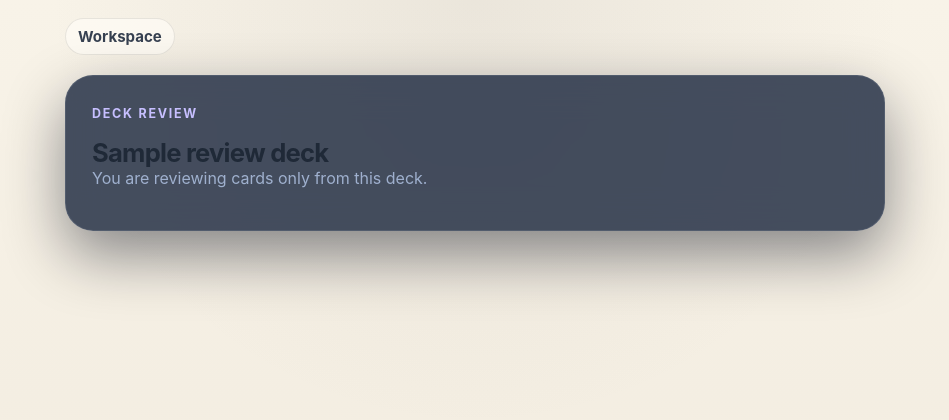
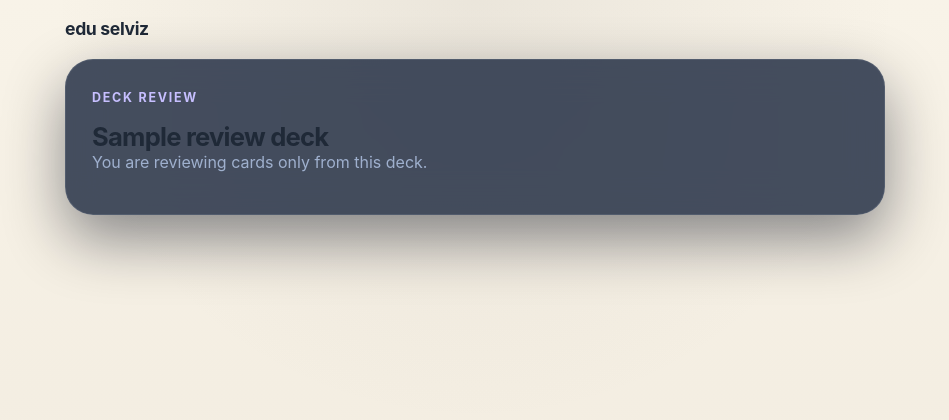
Before and after one commit to skvsree/edu_viz, a FastAPI app: template app/templates/review/page.html in a window 1280 px wide. Shown: the top 420 px of the page, without its empty margins (165-1114 px from the left). Run offline with FastAPI, Linux system fonts and the light colour scheme; the template is opened without the code that fills it: most values are stand-ins (such as "Sample title", 1, 10 or a date in 2020); some web fonts are replaced.

Commit message:
chore: simplify review entry points

```diff
--- a/app/static/styles.css
+++ b/app/static/styles.css
@@ -754,33 +754,14 @@ body::after {
 }
 
 .review-topbar {
-  display: flex;
-  align-items: center;
-  justify-content: space-between;
-  gap: 16px;
   margin-bottom: 20px;
 }
 
-.review-topbar__back {
-  display: inline-flex;
-  align-items: center;
-  padding: 8px 12px;
-  border-radius: 999px;
-  border: 1px solid rgba(120, 113, 108, 0.16);
-  background: rgba(255, 252, 247, 0.68);
-  color: #374151;
-  font-size: 0.94rem;
+.review-topbar__title {
+  margin: 0;
+  font-size: 1.1rem;
   font-weight: 700;
-  text-decoration: none;
-}
-
-.review-topbar__back:hover {
-  background: rgba(255, 255, 255, 0.96);
-}
-
-.review-topbar__user {
-  color: #57534e;
-  font-size: 0.92rem;
+  letter-spacing: -0.02em;
 }
 
 .review-main {
--- a/app/templates/dashboard.html
+++ b/app/templates/dashboard.html
@@ -36,7 +36,6 @@
           <strong>{{ deck_stats|length }}</strong>
           <span>Decks</span>
         </div>
-        <a href="/review" class="button button-secondary button-small">Start review</a>
         {% if can_manage_decks %}
           <a
             href="/dashboard?modal=create"
--- a/app/templates/review/page.html
+++ b/app/templates/review/page.html
@@ -22,9 +22,8 @@
   </head>
   <body class="review-body">
     <div class="review-shell">
-      <header class="review-topbar" aria-label="Review session controls">
-        <a href="/dashboard" class="review-topbar__back">Workspace</a>
-        <span class="review-topbar__user">{{ user.email or user.identity_sub }}</span>
+      <header class="review-topbar" aria-label="Review page header">
+        <h1 class="review-topbar__title">edu selviz</h1>
       </header>
 
       <main class="review-main">
```
